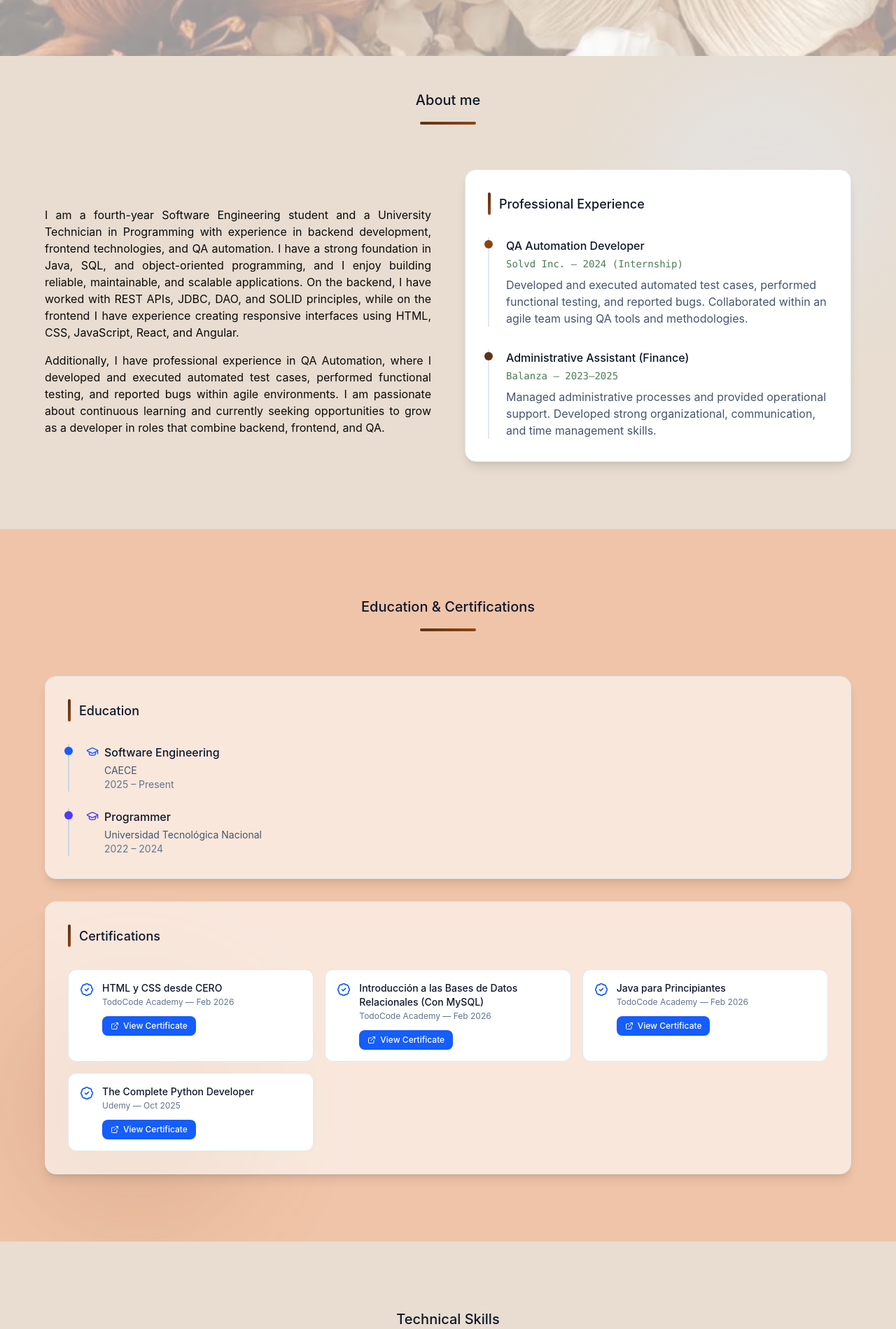
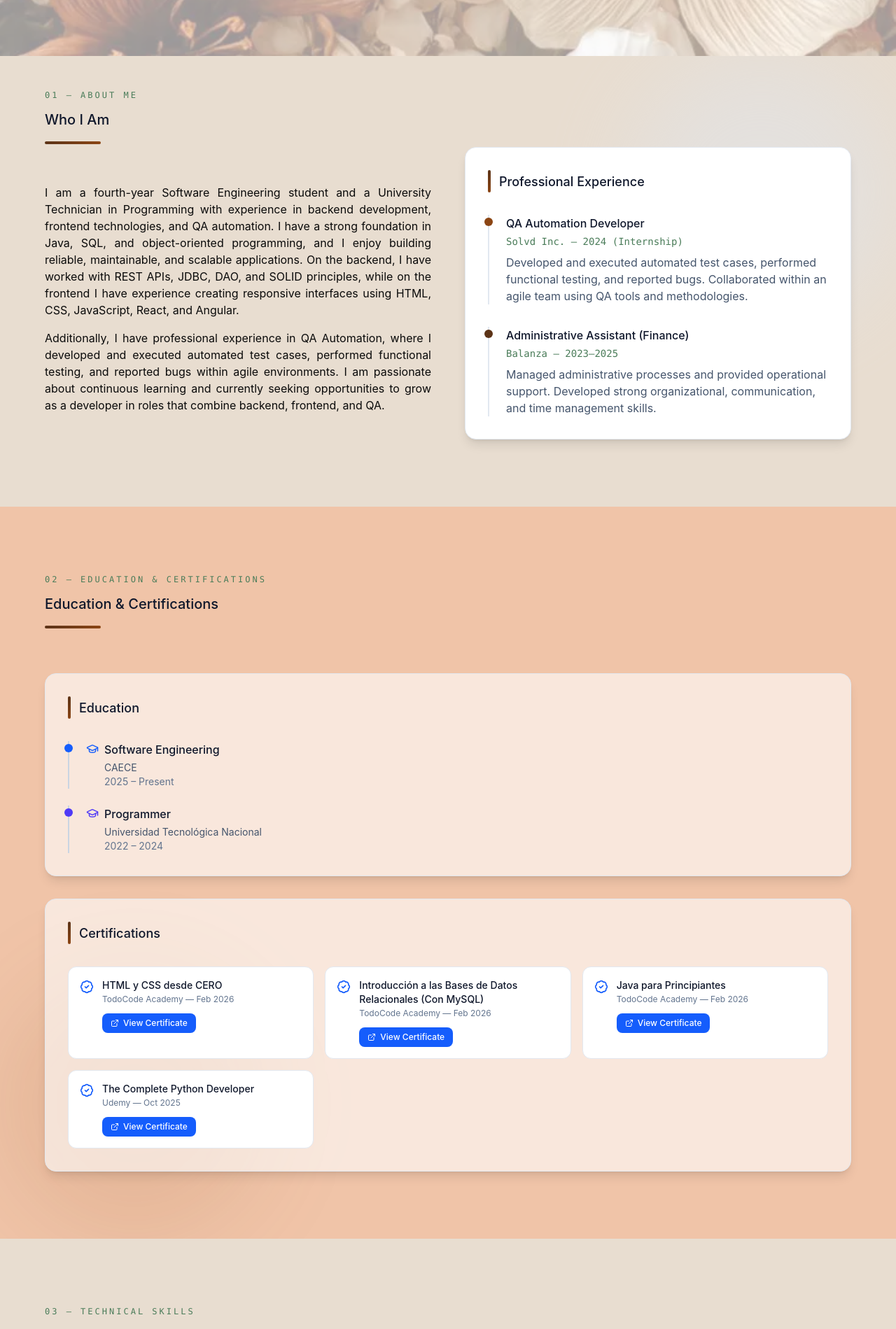
Before and after one commit to julibucci/PersonalPage, a React (Vite) app: page / in a window 1280 px wide. Shown: the part 720-2619 px from the top of the page at 70% size. Built offline with nearby package versions, Linux system fonts and the light colour scheme.

Commit message:
Added numbered sections for a cleaner structure and implemented a current page indicator across all sections

```diff
--- a/src/app/components/About.tsx
+++ b/src/app/components/About.tsx
@@ -7,9 +7,10 @@ export function About() {
       <section id="sobre-mi" className="pt-12 pb-24 px-4 sm:px-6 lg:px-8 bg-[#e8ddd0] dark:bg-slate-900 relative overflow-hidden">
         <div className="absolute top-0 right-0 w-96 h-96 bg-blue-100 dark:bg-blue-900/20 rounded-full filter blur-3xl opacity-30" />
         <div className="max-w-6xl mx-auto relative z-10">
-          <div className="text-center mb-16">
-            <h2 className="text-slate-900 dark:text-white mb-4">About me</h2>
-            <div className="h-1 w-20 bg-gradient-to-r from-[#5C3317] to-[#8B4513] mx-auto rounded-full" />
+          <div className="text-left mb-1">
+            <p className="font-mono text-xs uppercase tracking-[0.25em] text-[#4a7c59] dark:text-[#6aaa80] mb-3">01 — About Me</p>
+            <h2 className="text-slate-900 dark:text-white mb-4">Who I Am</h2>
+            <div className="h-1 w-20 bg-gradient-to-r from-[#5C3317] to-[#8B4513] rounded-full" />
           </div>
 
           <div className="grid md:grid-cols-2 gap-12 items-center">
@@ -54,9 +55,10 @@ export function About() {
       <section id="education" className="py-24 px-4 sm:px-6 lg:px-8 bg-[#f0c4a8] dark:bg-slate-800 relative overflow-hidden">
         <div className="absolute bottom-0 left-0 w-96 h-96 bg-[#8B4513]/10 rounded-full filter blur-3xl" />
         <div className="max-w-6xl mx-auto relative z-10">
-          <div className="text-center mb-16">
+          <div className="text-left mb-16">
+            <p className="font-mono text-xs uppercase tracking-[0.25em] text-[#4a7c59] dark:text-[#6aaa80] mb-3">02 — Education & Certifications</p>
             <h2 className="text-slate-900 dark:text-white mb-4">Education & Certifications</h2>
-            <div className="h-1 w-20 bg-gradient-to-r from-[#5C3317] to-[#8B4513] mx-auto rounded-full" />
+            <div className="h-1 w-20 bg-gradient-to-r from-[#5C3317] to-[#8B4513] rounded-full" />
           </div>
 
           <div className="bg-white/60 dark:bg-slate-700/50 rounded-2xl p-8 border border-slate-200 dark:border-slate-600 shadow-lg mb-8">
--- a/src/app/components/Projects.tsx
+++ b/src/app/components/Projects.tsx
@@ -87,9 +87,10 @@ export function Projects() {
     <section id="proyectos" className="py-24 px-4 sm:px-6 lg:px-8 bg-[#e8ddd0] dark:bg-slate-900 relative overflow-hidden">
       <div className="absolute bottom-0 left-1/4 w-96 h-96 bg-blue-100 dark:bg-blue-900/20 rounded-full filter blur-3xl opacity-30" />
       <div className="max-w-6xl mx-auto relative z-10">
-        <div className="text-center mb-16">
+        <div className="text-left mb-16">
+          <p className="font-mono text-xs uppercase tracking-[0.25em] text-[#4a7c59] dark:text-[#6aaa80] mb-3">04 — Projects</p>
           <h2 className="text-slate-900 dark:text-white mb-4">Projects</h2>
-          <div className="h-1 w-20 bg-gradient-to-r from-[#5C3317] to-[#8B4513] mx-auto rounded-full mb-6" />
+          <div className="h-1 w-20 bg-gradient-to-r from-[#5C3317] to-[#8B4513] rounded-full mb-6" />
         </div>
 
         <div className="grid md:grid-cols-2 lg:grid-cols-3 gap-8">
--- a/src/app/components/Skills.tsx
+++ b/src/app/components/Skills.tsx
@@ -51,9 +51,10 @@ export function Skills() {
     >
       <div className="absolute top-1/2 right-0 w-96 h-96 bg-indigo-100 dark:bg-indigo-900/20 rounded-full filter blur-3xl opacity-20" />
       <div className="max-w-6xl mx-auto relative z-10">
-        <div className="text-center mb-16">
+        <div className="text-left mb-16">
+          <p className="font-mono text-xs uppercase tracking-[0.25em] text-[#4a7c59] dark:text-[#6aaa80] mb-3">03 — Technical Skills</p>
           <h2 className="text-slate-900 dark:text-white mb-4">Technical Skills</h2>
-          <div className="h-1 w-20 bg-gradient-to-r from-[#5C3317] to-[#8B4513] mx-auto rounded-full" />
+          <div className="h-1 w-20 bg-gradient-to-r from-[#5C3317] to-[#8B4513] rounded-full" />
         </div>
 
         <div className="grid md:grid-cols-2 lg:grid-cols-3 gap-6">
```
